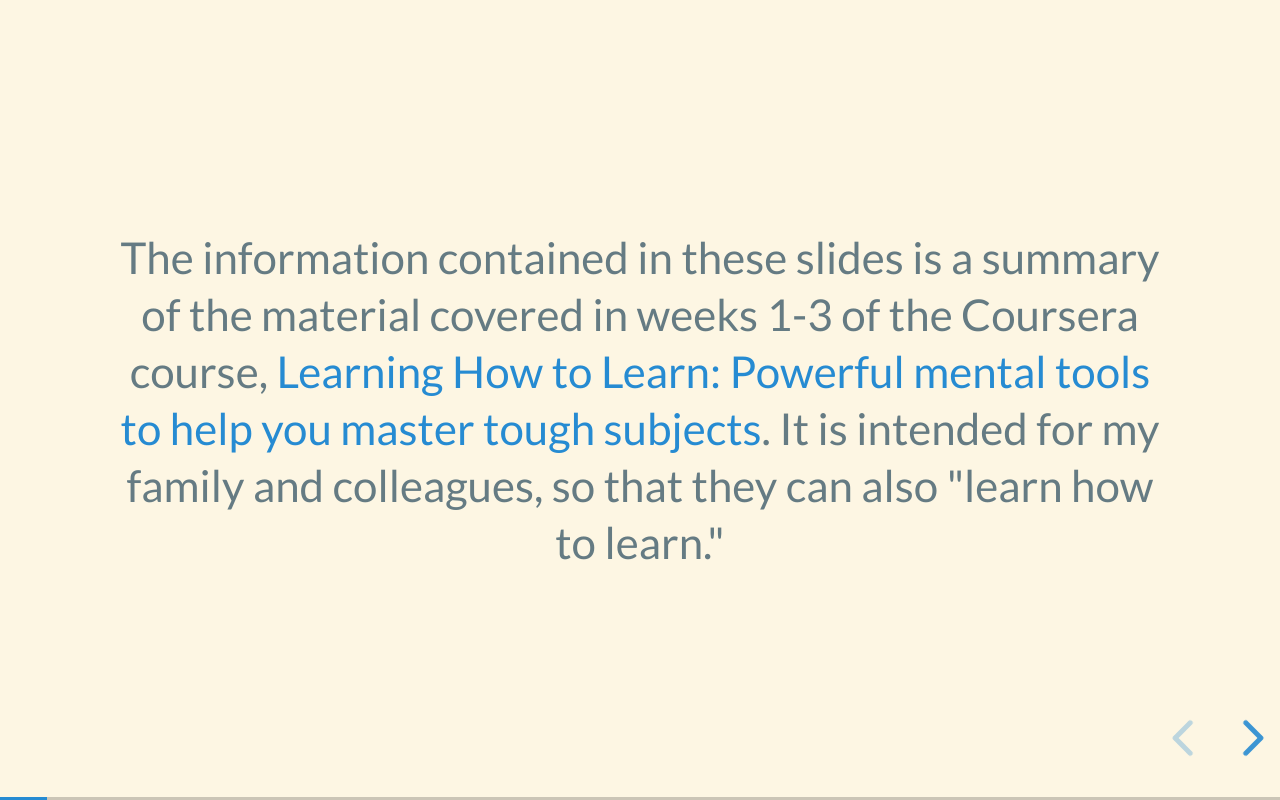
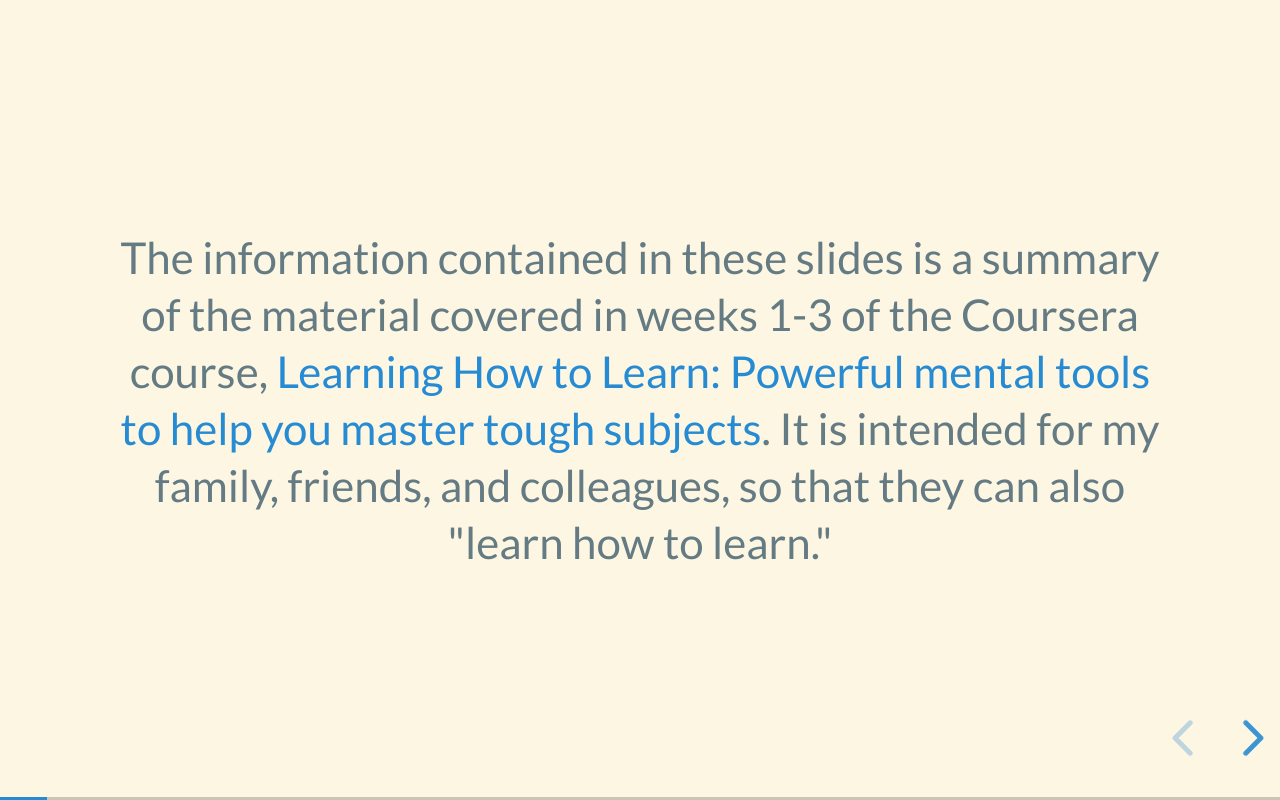
Before and after one commit to dsaludares/lhtl, a website: page index.html in a window 1280 px wide. Both pictures are taken after a click on the button "next slide". Drawn offline with Linux system fonts and the light colour scheme.

Commit message:
Add "friends" to intro slide

```diff
--- a/index.html
+++ b/index.html
@@ -28,7 +28,7 @@
 					<h1>Learning How to Learn</h1>
 				</section>
 				<section>
-					<p>The information contained in these slides is a summary of the material covered in weeks 1-3 of the Coursera course, <a href="https://www.coursera.org/learn/learning-how-to-learn" target="_blank">Learning How to Learn: Powerful mental tools to help you master tough subjects</a>. It is intended for my family and colleagues, so that they can also "learn how to learn."</p>
+					<p>The information contained in these slides is a summary of the material covered in weeks 1-3 of the Coursera course, <a href="https://www.coursera.org/learn/learning-how-to-learn" target="_blank">Learning How to Learn: Powerful mental tools to help you master tough subjects</a>. It is intended for my family, friends, and colleagues, so that they can also "learn how to learn."</p>
 				</section>
 				<section>
 					<section>
```
